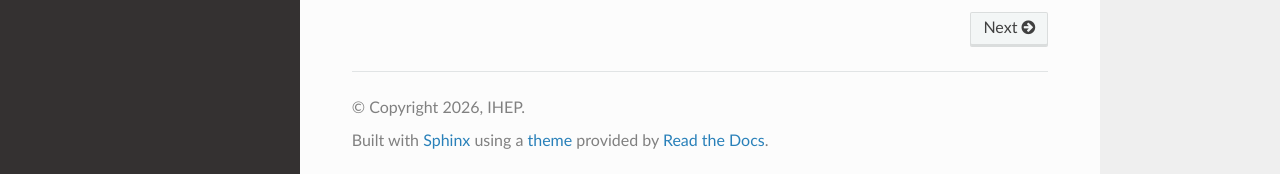
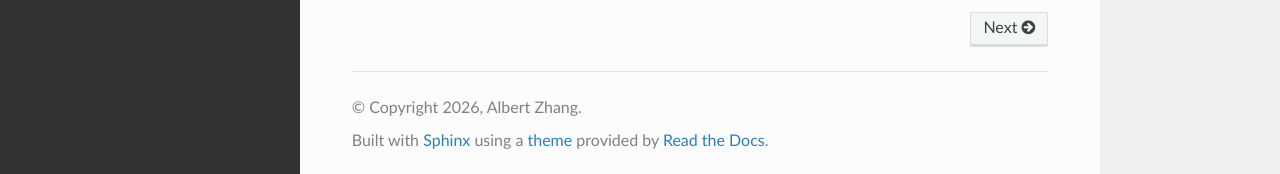
Before and after one commit to albertc9/HERIS-Doc, a Sphinx documentation site: the page built from docs/source/index.rst, in a window 1280 px wide and 900 px high, scrolled down 649 px. Shown: the part 723-897 px from the top of the window. Built offline with Sphinx 7.4.7 and the Read the Docs theme 3.1.0, drawn with Linux system fonts in a browser that asks for light colours; pages that are not in the unit, such as notebooks, are missing from menus.

Commit message:
update cr

```diff
--- a/docs/source/conf.py
+++ b/docs/source/conf.py
@@ -1,5 +1,5 @@
 project = 'HERIS Documentation'
-copyright = '2026, IHEP'
+copyright = '2026, Albert Zhang'
 author = 'Albert Zhang'
 
 release = '0.2'
```
